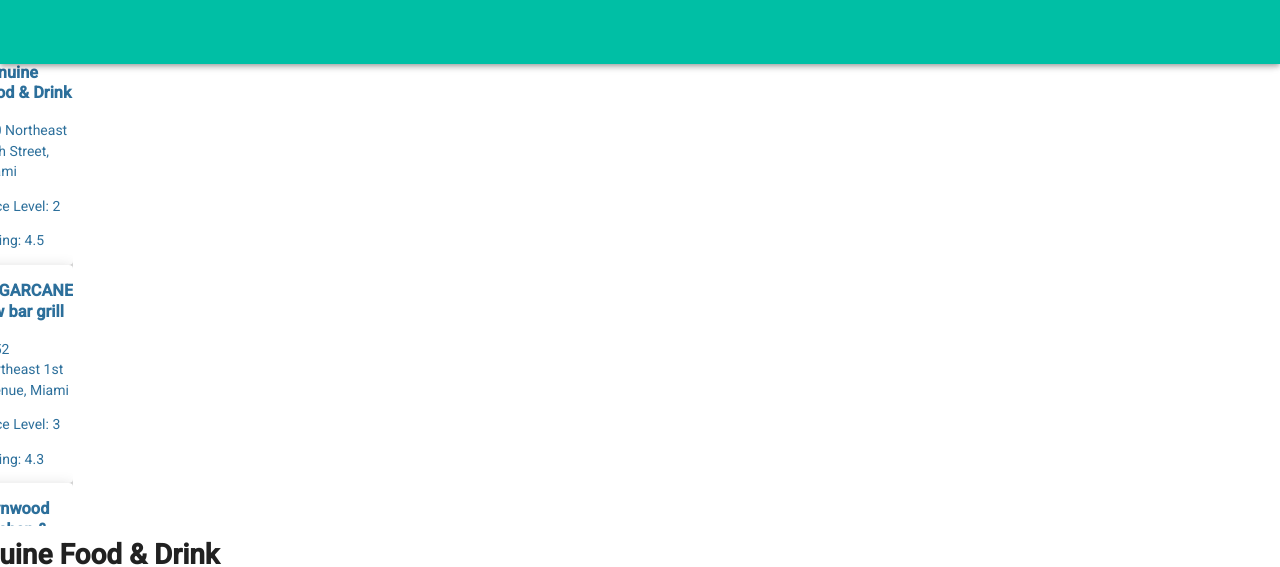
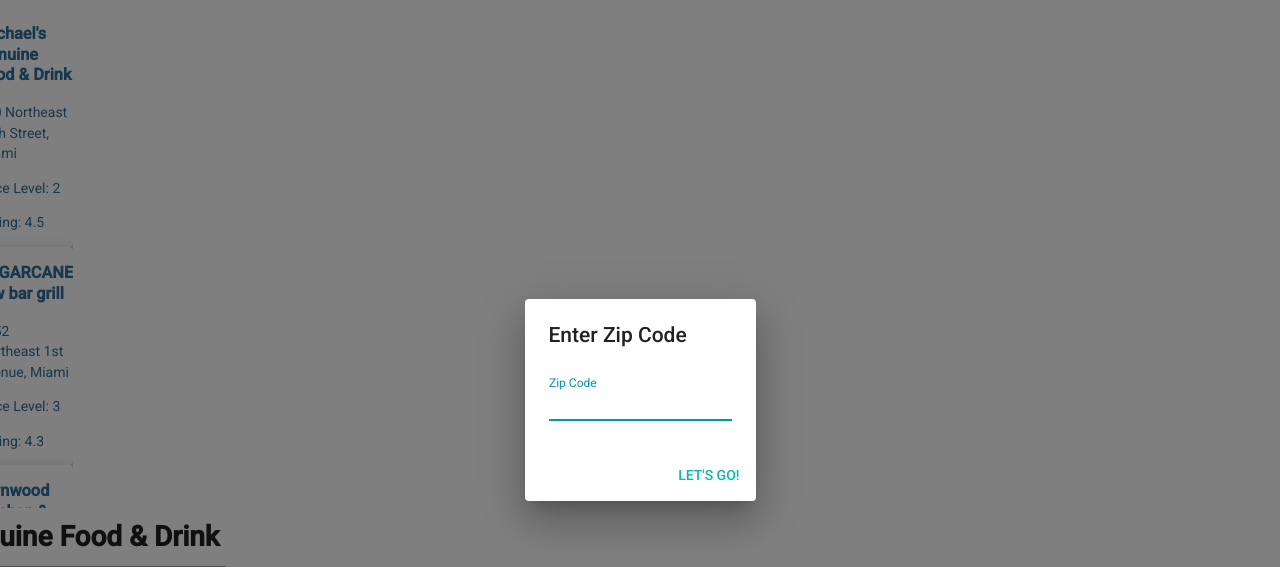
Before and after one commit to czhu6515/AllEat, a React (Create React App) app in the folder all-eat/: page / in a window 1280 px wide. Shown: the top 567 px of the page. Built offline with nearby package versions, Linux system fonts and the light colour scheme; no server answers; grey boxes are pictures that could not be loaded.

Commit message:
added basic Material UI form for entering zip-code

```diff
--- a/all-eat/public/index.html
+++ b/all-eat/public/index.html
@@ -1,10 +1,11 @@
 <!DOCTYPE html>
 
-<html lang="en" >
+<html lang="en">
+
 <head>
-    <meta name="viewport" content="width=device-width, initial-scale=1, maximum-scale=1, user-scalable=no">>
+  <meta name="viewport" content="width=device-width, initial-scale=1, maximum-scale=1, user-scalable=no">
   <meta charset="utf-8">
-    <meta name="viewport" content="minimum-scale=1, initial-scale=1, width=device-width, shrink-to-fit=no"/>
+  <meta name="viewport" content="minimum-scale=1, initial-scale=1, width=device-width, shrink-to-fit=no" />
   <!--
       manifest.json provides metadata used when your web app is added to the
       homescreen on Android. See https://developers.google.com/web/fundamentals/engage-and-retain/web-app-manifest/
@@ -23,6 +24,7 @@
     -->
   <title>React App</title>
 </head>
+
 <body>
   <noscript>
     You need to enable JavaScript to run this app.
@@ -39,4 +41,5 @@
       To create a production bundle, use `npm run build` or `yarn build`.
     -->
 </body>
+
 </html>
--- a/all-eat/src/components/App.js
+++ b/all-eat/src/components/App.js
@@ -9,6 +9,7 @@
 import { AppBar, Toolbar } from "@material-ui/core";
 import { BrowserRouter as Router, Route, Link } from "react-router-dom";
 import axios from "axios";
+import ZipFrom from "./ZipForm";
 
 class App extends Component {
   constructor() {
@@ -48,10 +49,7 @@
   render() {
     return (
       <Grid container={true} lg={2} direction={"column"} justify={"center"}>
-        <AppBar>
-          <Toolbar />
-        </AppBar>
-        {/* <Login /> */}
+        <ZipFrom />
         <Router>
           <Grid
             container
--- /dev/null
+++ b/all-eat/src/components/ZipForm.js
@@ -0,0 +1,51 @@
+import React from "react";
+import Button from "@material-ui/core/Button";
+import TextField from "@material-ui/core/TextField";
+import Dialog from "@material-ui/core/Dialog";
+import DialogActions from "@material-ui/core/DialogActions";
+import DialogContent from "@material-ui/core/DialogContent";
+import DialogTitle from "@material-ui/core/DialogTitle";
+
+export default class ZipForm extends React.Component {
+  state = {
+    open: true
+  };
+
+  //   handleClickOpen = () => {
+  //     this.setState({ open: true });
+  //   };
+
+  handleClose = () => {
+    this.setState({ open: false });
+  };
+
+  render() {
+    return (
+      <div>
+        {/* <Button onClick={this.handleClickOpen}>Open form dialog</Button> */}
+        <Dialog
+          open={this.state.open}
+          onClose={this.handleClose}
+          aria-labelledby="form-dialog-title"
+        >
+          <DialogTitle id="form-dialog-title">Enter Zip Code</DialogTitle>
+          <DialogContent>
+            <TextField
+              autoFocus
+              margin="dense"
+              id="zip"
+              label="Zip Code"
+              type="text"
+              fullWidth
+            />
+          </DialogContent>
+          <DialogActions>
+            <Button onClick={this.handleClose} color="primary">
+              Let's Go!
+            </Button>
+          </DialogActions>
+        </Dialog>
+      </div>
+    );
+  }
+}
```
Lines whose indentation alone changed are shown as unchanged.
